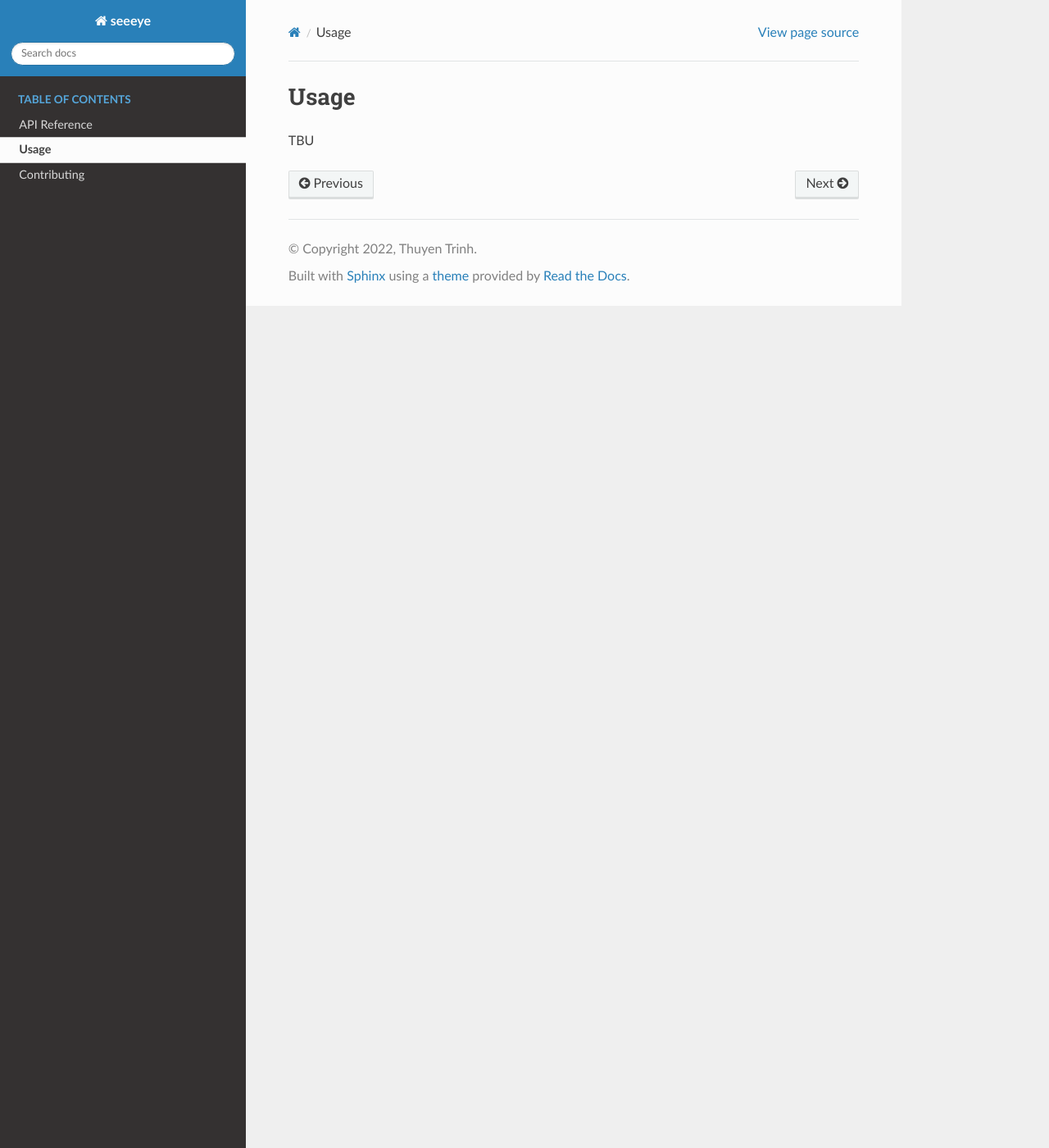
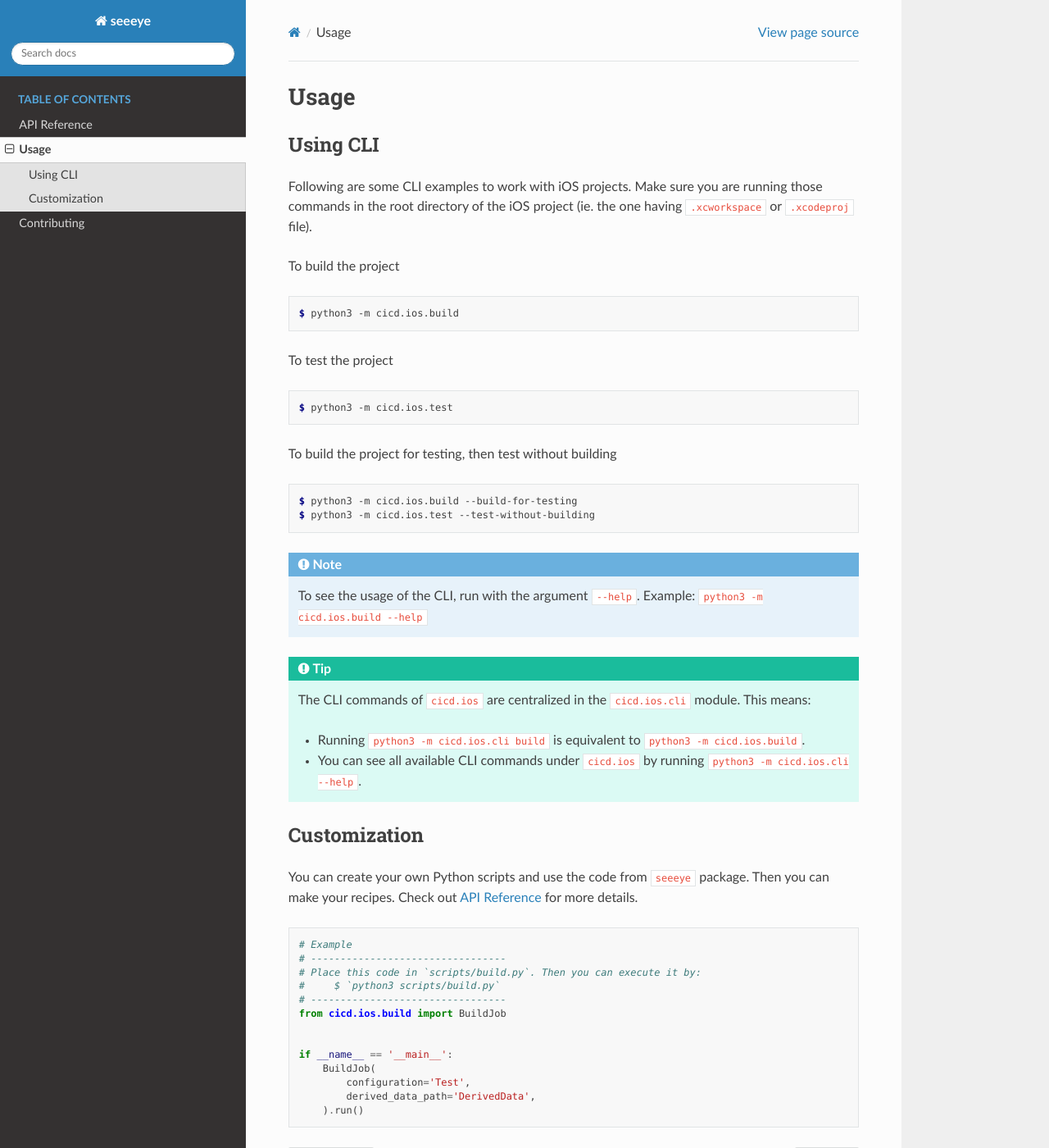
Before and after one commit to trinhngocthuyen/seeeye, a Sphinx documentation site: the page built from docs/usage.rst, in a window 1280 px wide and 1400 px high. Shown: the whole window at 82% size. Built offline with Sphinx 7.4.7 and the Read the Docs theme 2.0.0, drawn with Linux system fonts in a browser that asks for light colours; pages that are not in the unit, such as notebooks, are missing from menus.

Commit message:
DOC: Update Usage (#10)

```diff
--- a/docs/usage.rst
+++ b/docs/usage.rst
@@ -1,4 +1,59 @@
 Usage
 =====
 
-TBU
+Using CLI
+---------
+
+Following are some CLI examples to work with iOS projects. Make sure you are running those commands in the root directory of the iOS project (ie. the one having ``.xcworkspace`` or ``.xcodeproj`` file).
+
+To build the project
+
+.. code-block:: console
+
+    $ python3 -m cicd.ios.build
+
+To test the project
+
+.. code-block:: console
+
+    $ python3 -m cicd.ios.test
+
+To build the project for testing, then test without building
+
+.. code-block:: console
+
+    $ python3 -m cicd.ios.build --build-for-testing
+    $ python3 -m cicd.ios.test --test-without-building
+
+.. note::
+
+    To see the usage of the CLI, run with the argument ``--help``. Example: ``python3 -m cicd.ios.build --help``
+
+.. tip::
+
+    The CLI commands of ``cicd.ios`` are centralized in the ``cicd.ios.cli`` module. This means:
+
+    - Running ``python3 -m cicd.ios.cli build`` is equivalent to ``python3 -m cicd.ios.build``.
+    - You can see all available CLI commands under ``cicd.ios`` by running ``python3 -m cicd.ios.cli --help``.
+
+
+Customization
+-------------
+
+You can create your own Python scripts and use the code from ``seeeye`` package. Then you can make your recipes. Check out :doc:`/api/reference` for more details.
+
+.. code-block:: python
+
+    # Example
+    # ---------------------------------
+    # Place this code in `scripts/build.py`. Then you can execute it by:
+    #     $ `python3 scripts/build.py`
+    # ---------------------------------
+    from cicd.ios.build import BuildJob
+
+
+    if __name__ == '__main__':
+        BuildJob(
+            configuration='Test',
+            derived_data_path='DerivedData',
+        ).run()
```
